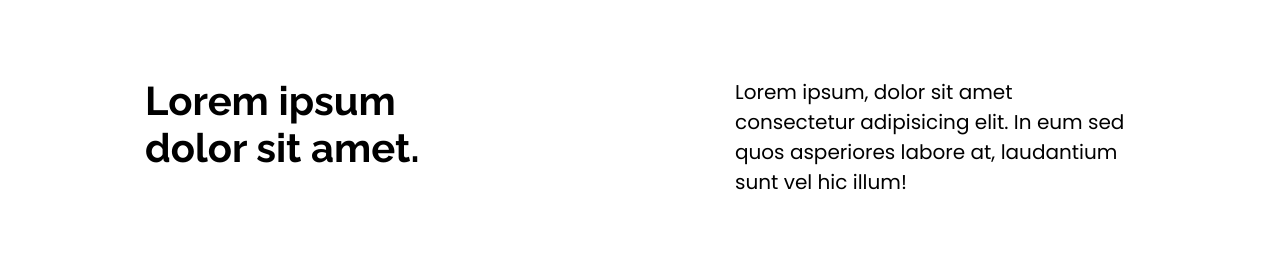
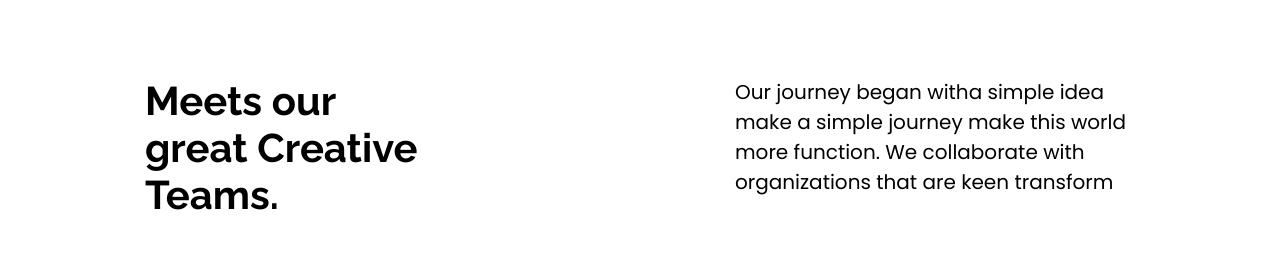
Before and after one commit to Bharat1056/Project-12, a plain HTML site: page index.html in a window 1280 px wide. Shown: the part 3518-3786 px from the top of the page. Drawn offline with Linux system fonts and the light colour scheme.

Commit message:
Update index.html

```diff
--- a/index.html
+++ b/index.html
@@ -134,8 +134,8 @@
 
     <div class="team">
         <div class="team-top">
-            <h1>Lorem ipsum dolor sit amet.</h1>
-            <p>Lorem ipsum, dolor sit amet consectetur adipisicing elit. In eum sed quos asperiores labore at, laudantium sunt vel hic illum!</p>
+            <h1>Meets our great Creative Teams.</h1>
+            <p>Our journey began witha simple idea make a simple journey make this world more function. We collaborate with organizations that are keen transform</p>
         </div>
 
         <div class="team-bottom">
```
